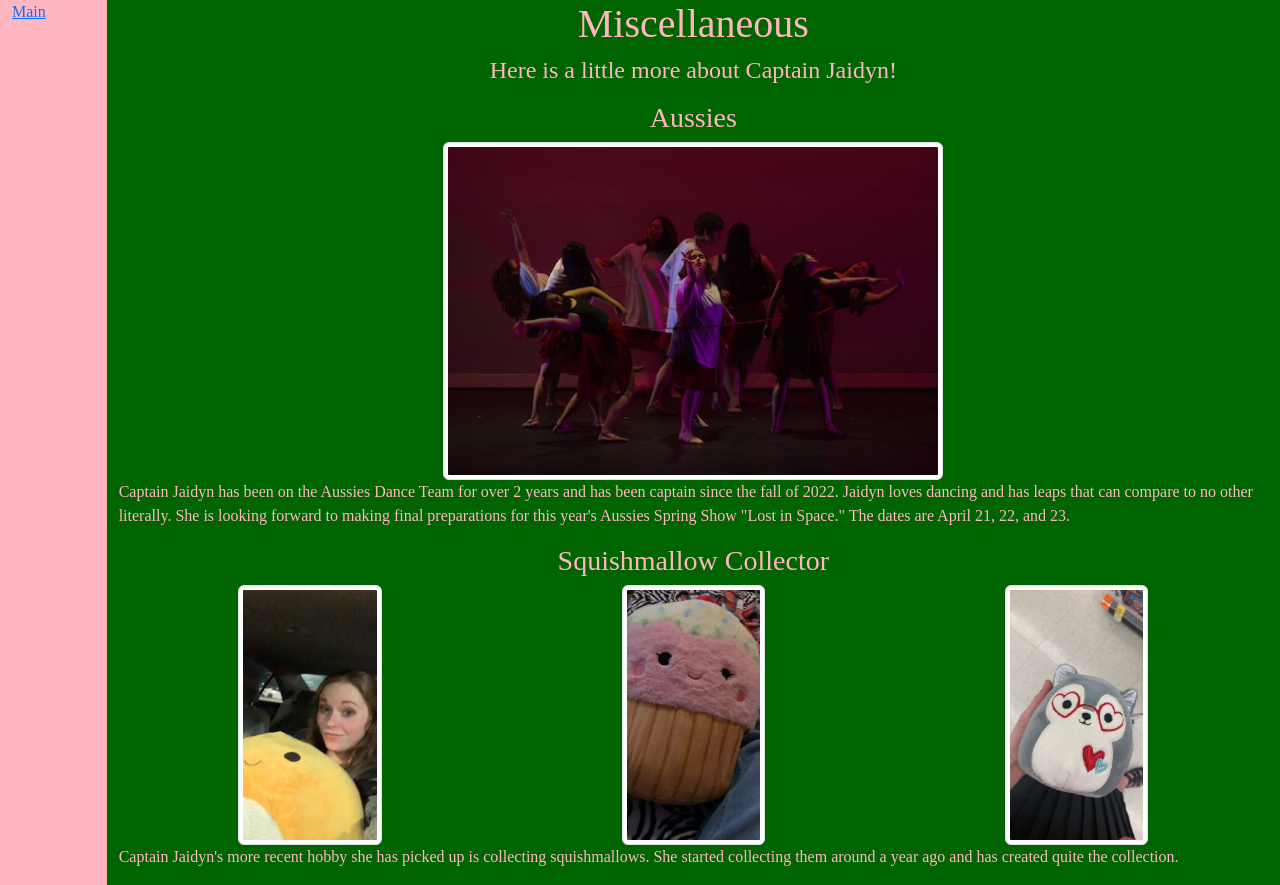
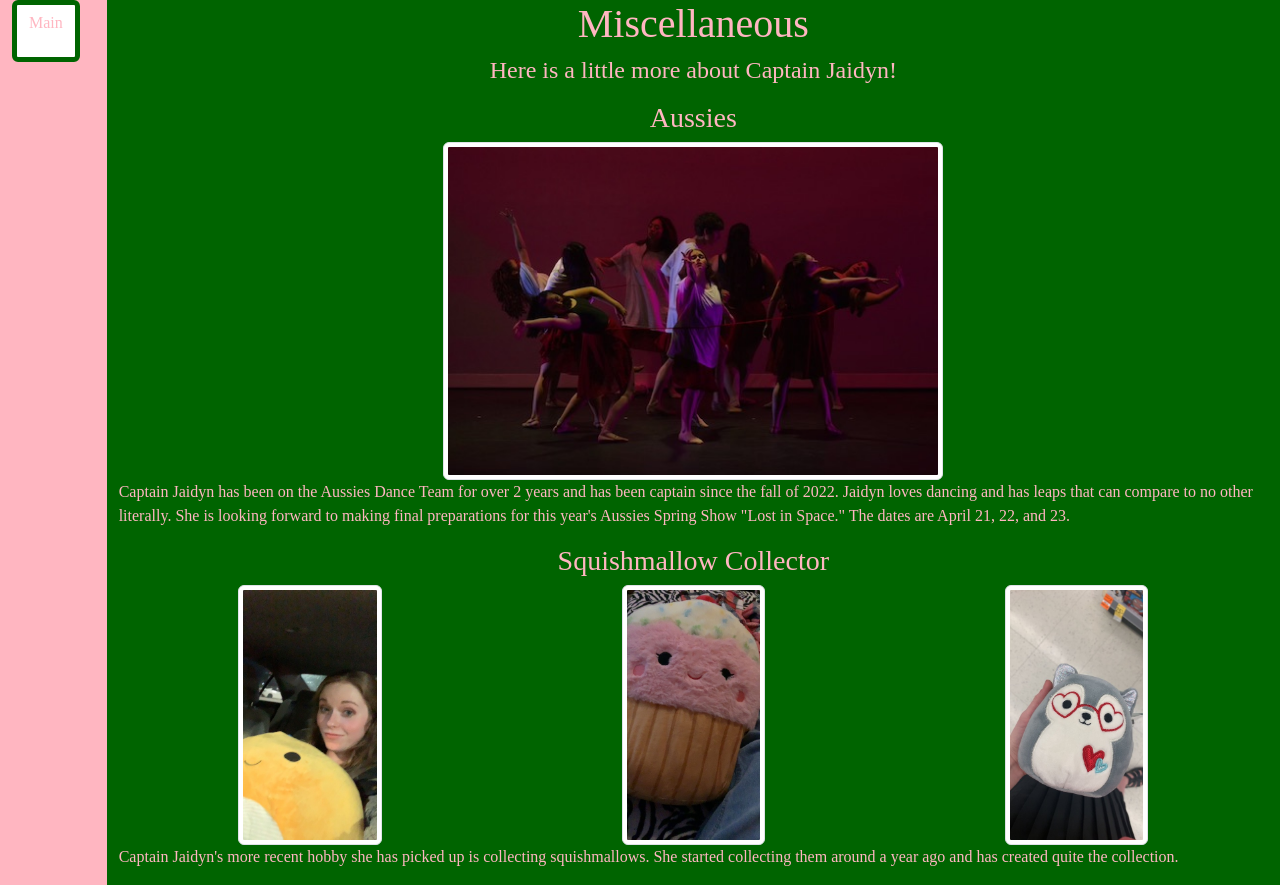
Before and after one commit to jaidyn-vankirk/HTML-Practice, a plain HTML site: page misc.html in a window 1280 px wide. Drawn offline with nearby package versions, Linux system fonts and the light colour scheme.

Commit message:
Made Changes to button that returns home

```diff
--- a/misc.html
+++ b/misc.html
@@ -19,7 +19,7 @@
     <div class="container-fluid">
     <div class="row">
     <div class="col-lg-1" style="background-color: LightPink;">
-      <a href="index.html"><p>Main</p></a>
+      <a style="background-color:White; color:LightPink; border-color:DarkGreen; border-width:thick;" class="btn btn-info btn-block" href="index.html"><p>Main</p></a>
     </div>
     <div class="col-lg-11" style="background-color: DarkGreen;">
     <h1 class="text-center">Miscellaneous</h1>
```
